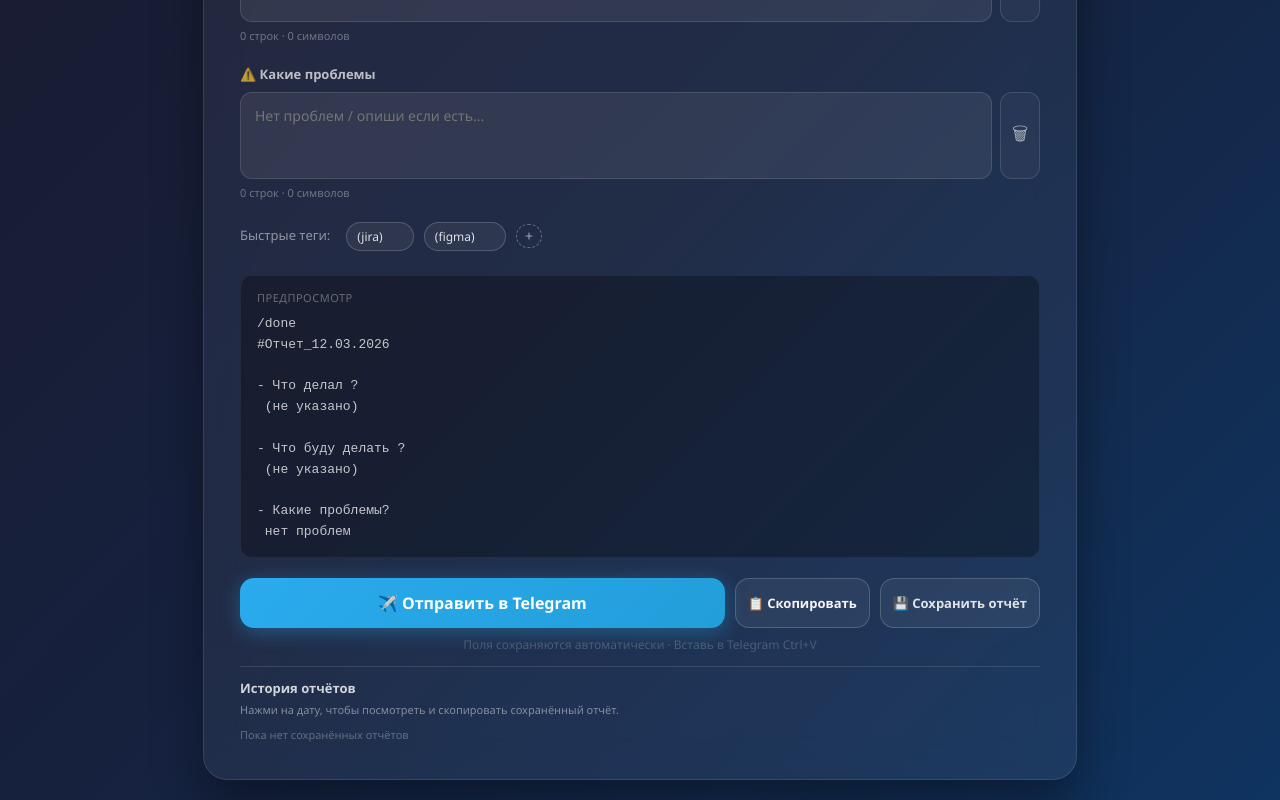
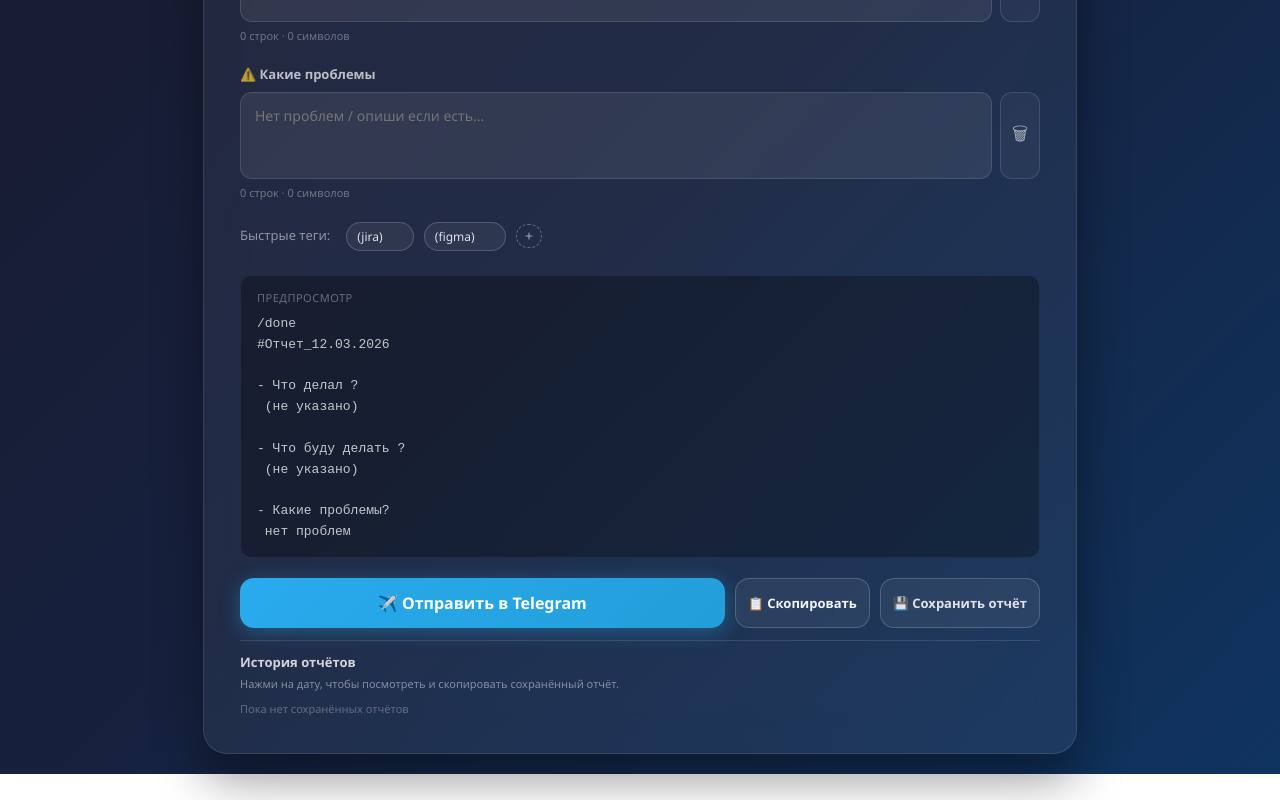
Before and after one commit to AktanK13/DailyReport, a React (Vite) app: page / in a window 1280 px wide. Shown: the part 373-1173 px from the top of the page. After the commit the page ends 1147 px from the top, so only its background shows below. Built offline with nearby package versions, Linux system fonts and the light colour scheme.

Commit message:
fix parse_mode

```diff
--- a/src/ReportApp.jsx
+++ b/src/ReportApp.jsx
@@ -719,17 +719,6 @@ export default function ReportApp() {
             💾 Сохранить отчёт
           </button>
         </div>
-
-        <div
-          style={{
-            textAlign: "center",
-            color: "rgba(255,255,255,0.2)",
-            fontSize: "12px",
-            marginBottom: "4px",
-          }}
-        >
-          Поля сохраняются автоматически · Вставь в Telegram Ctrl+V
-        </div>
         {sendStatus === "ok" && (
           <div
             style={{
```
Also changed, not shown: 1 other file (tests, documents, lock files or other folders).
